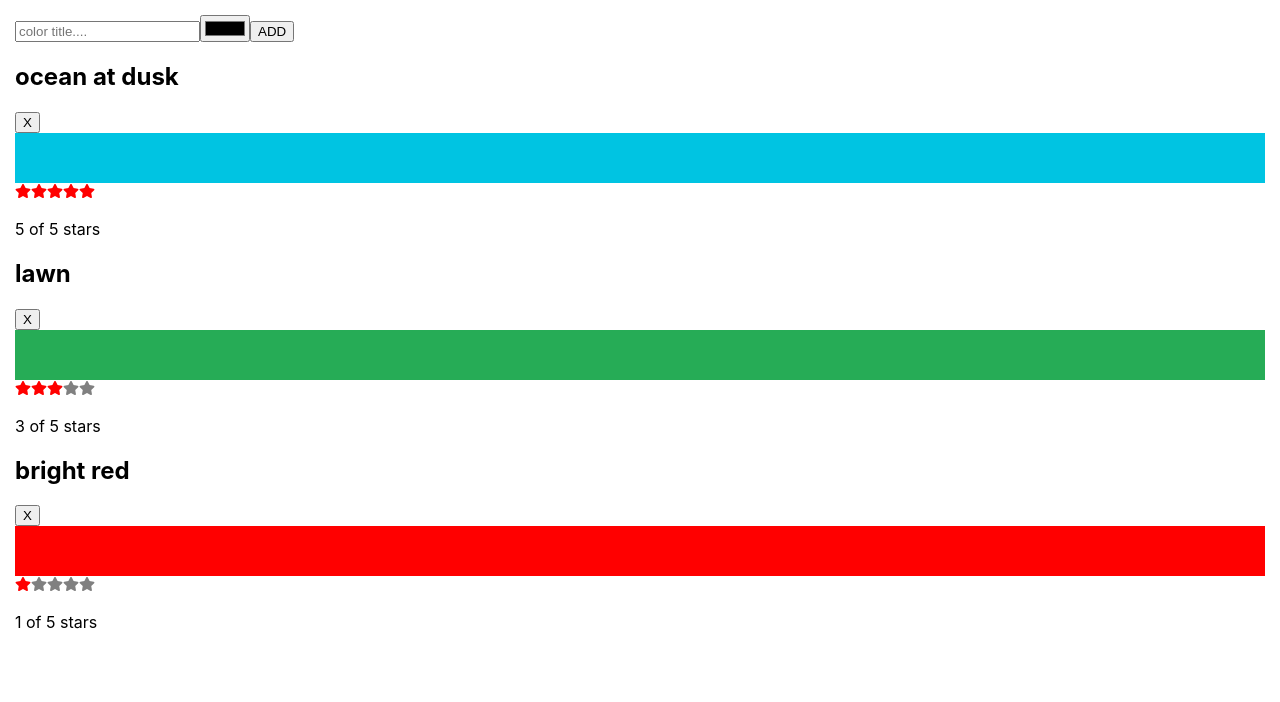
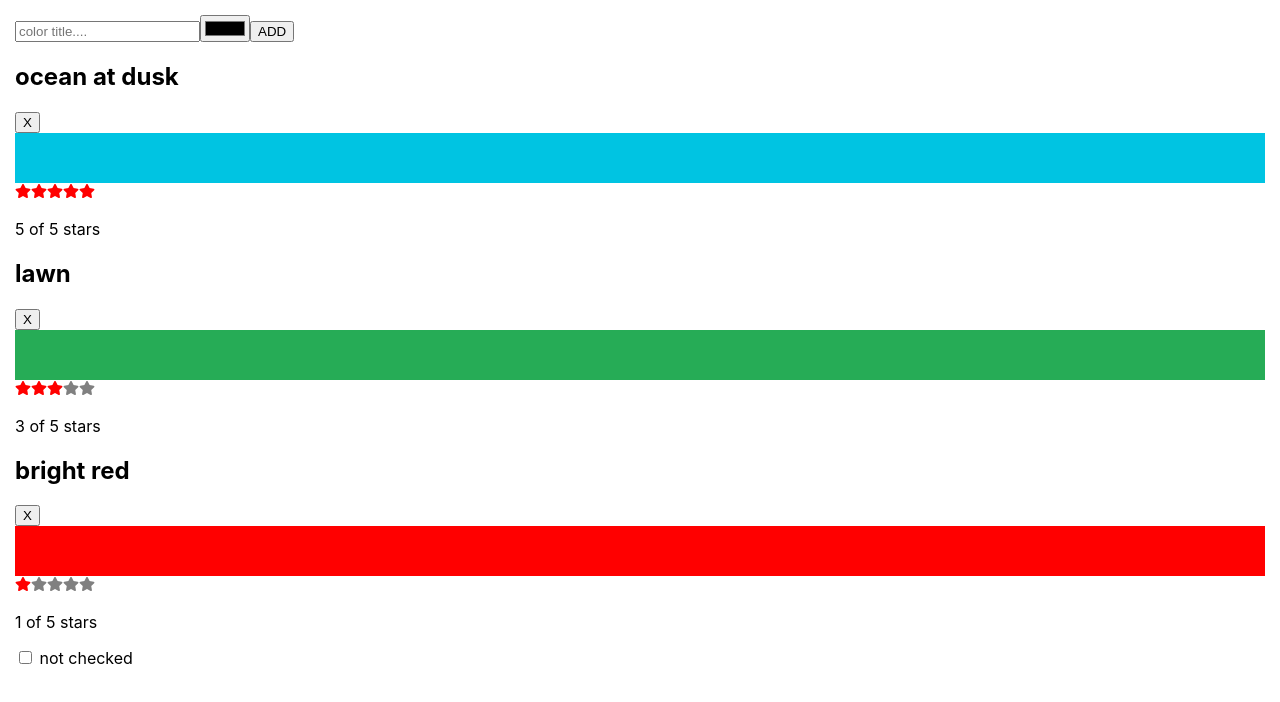
Before and after one commit to ramoh/react-tut, a React (Create React App) app: page / in a window 1280 px wide. Shown: the top 702 px of the page. Built offline with nearby package versions, Linux system fonts and the light colour scheme.

Commit message:
useEffect usage

```diff
--- a/src/App.js
+++ b/src/App.js
@@ -1,6 +1,7 @@
 import React from "react";
 import ColorList from "./components/ColorList";
 import AddColorForm from "./components/AddColorForm";
+import Checkbox from "./components/Checkbox";
 
 function App() {
   return (
@@ -8,6 +9,7 @@ function App() {
       <header className="App-header">
         <AddColorForm />
         <ColorList />
+        <Checkbox />
       </header>
     </div>
   );
--- a/src/components/Checkbox.js
+++ b/src/components/Checkbox.js
@@ -1,9 +1,15 @@
-import React, { useState } from "react";
+import React, { useEffect, useState } from "react";
 
 export default function Checkbox() {
   const [checked, setChecked] = useState(false);
 
-  alert(`checked: ${checked.toString()}`);
+  useEffect(() => {
+    console.log(checked ? "Yes,Checked" : "No, not checked");
+  });
+
+  useEffect(() => {
+    localStorage.setItem("checkbox-value", checked);
+  });
 
   return (
     <>
@@ -12,7 +18,7 @@ export default function Checkbox() {
         value={checked}
         onChange={() => setChecked((checked) => !checked)}
       ></input>
-      {checked ? "checked" : "not checked"}
+      &nbsp;{checked ? "checked" : "not checked"}
     </>
   );
 }
```
